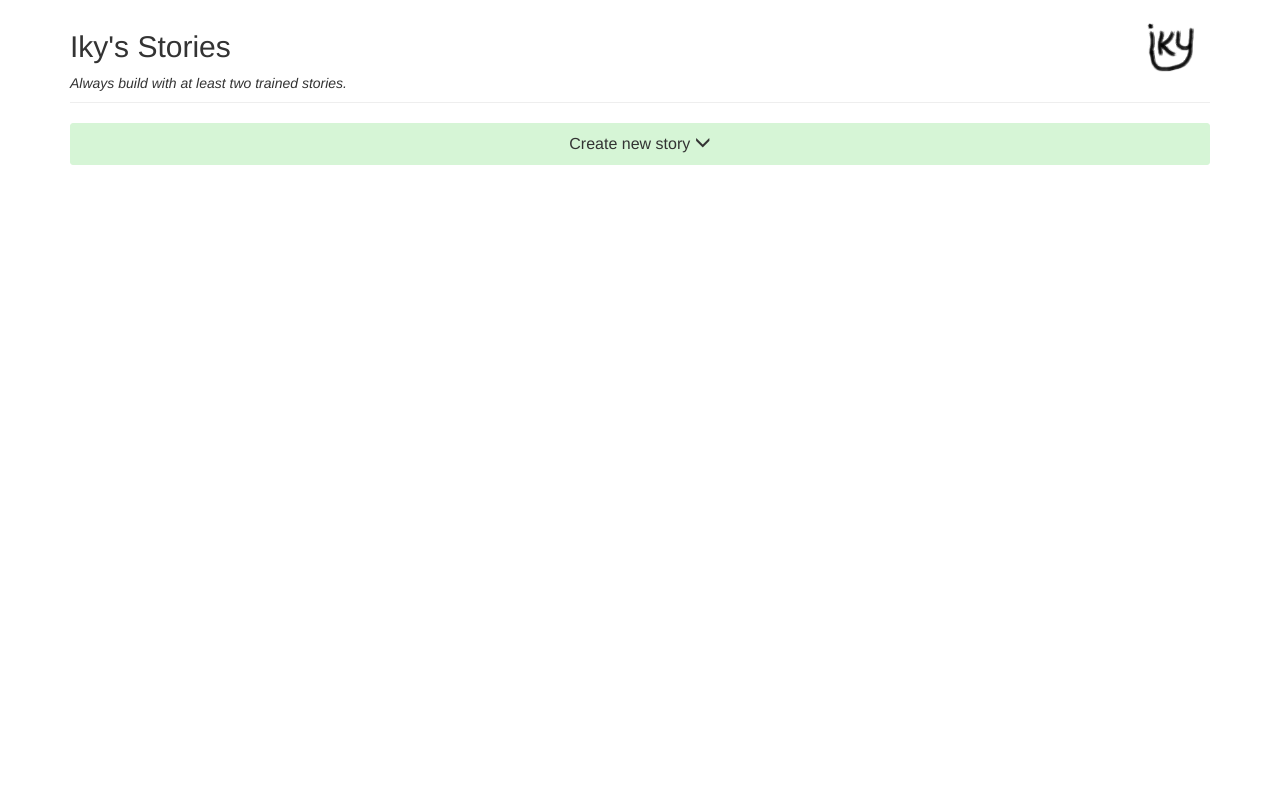
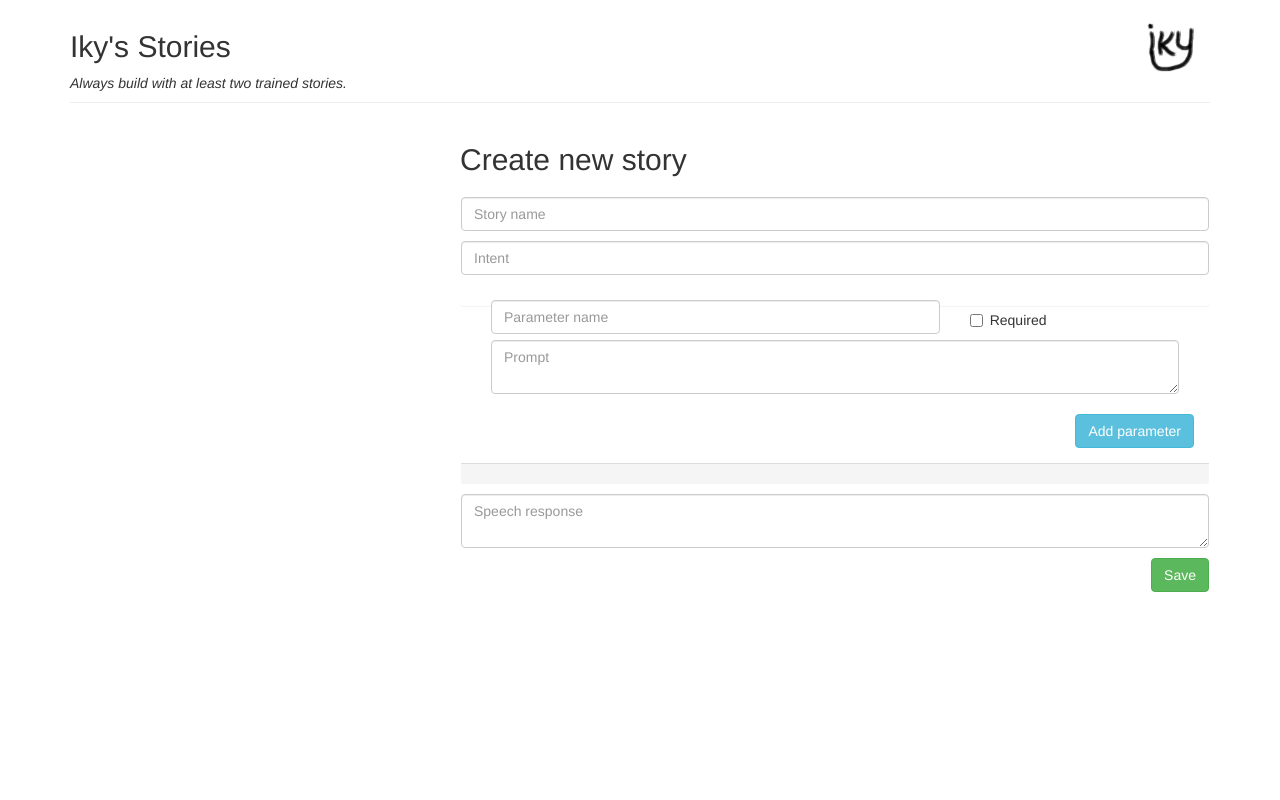
Before and after one commit to hopeman1102/ai_chatbot, a Flask app: page /stories in a window 1280 px wide. Run offline with Flask 2, Linux system fonts and the light colour scheme; data that the repository does not hold is empty; parts of the project's set-up code (start-up, migrations or seed data) failed here and were passed over; some libraries are stand-ins or nearby versions.

Commit message:
initail commit

```diff
--- /dev/null
+++ b/webServer/static/css/stories.css
@@ -0,0 +1,23 @@
+.stories
+{
+    margin-top: 10px;
+    overflow-y: scroll;
+    padding-right: 10px;
+}
+.story{
+    padding-bottom: 5px;
+     border-bottom: 1px dashed;
+}
+.panel {
+    height: 120px;
+}
+p.flip {
+    line-height: 30px;
+    margin: auto;
+    font-size: 16px;
+    padding: 5px;
+    text-align: center;
+    background: #D6F5D6;
+    border: solid 1px #D6F5D6;
+    border-radius: 3px;
+}
--- a/webServer/static/css/style.css
+++ b/webServer/static/css/style.css
@@ -75,29 +44,6 @@ hr{
   /* Set the fixed height of the footer here */
   height: 60px;
 }
-
-.stories
-{
-    margin-top: 10px;
-}
-.story{
-    padding-bottom: 5px;
-     border-bottom: 1px dashed;
-}
-.panel {
-    height: 120px;
-    display: none;
-}
-p.flip {
-    line-height: 30px;
-    margin: auto;
-    font-size: 16px;
-    padding: 5px;
-    text-align: center;
-    background: #D6F5D6;
-    border: solid 1px #D6F5D6;
-    border-radius: 3px;
-}
 .clear{
     clear: both;
 }
@@ -109,3 +55,26 @@ p.flip {
 width:500px;
 margin:8px 0px;
 }
+
+
+::-webkit-scrollbar-track
+{
+    background-color: #dedede;
+}
+
+::-webkit-scrollbar
+{
+    width: 3px;
+    background-color: #F5F5F5;
+}
+
+::-webkit-scrollbar-thumb
+{
+    -webkit-box-shadow: inset 0 0 6px rgba(0,0,0,.3);
+    background-color: #555;
+}
+
+.box{
+    padding: 10px;
+    border: .1px dashed gray;
+}
--- a/webServer/templates/stories.html
+++ b/webServer/templates/stories.html
@@ -2,6 +2,7 @@
 <head>
     <link rel="stylesheet" type="text/css" href="static/css/bootstrap.min.css">
     <link rel="stylesheet" type="text/css" href="static/css/style.css">
+    <link rel="stylesheet" type="text/css" href="static/css/stories.css">
     <script src="static/js/jquery.min.js"></script>
     <script src="static/js/bootstrap.min.js"></script>
     <script src="static/js/stories.js"></script>
@@ -14,39 +15,58 @@
             <i>Always build with at least two trained stories.</i>
         </div>
         <div class="pull-right">
-		  <a href="/" ><img class="logo-left" src="static/img/iky.png"></a>
+            <a href="/"><img class="logo-left" src="static/img/iky.png"></a>
         </div>
         <div class="clearfix"></div>
     </div>
-		<p class="flip">Create new story <span class="glyphicon glyphicon-menu-down"></span></p>
+
+    <div class="row">
+        <div class="col-md-4">
+            <div class="stories">
+            </div>
+        </div>
+        <div class="col-md-8">
+            <h2>Create new story</h2>
             <div class="form-group newStory panel">
                 <div class="span4">
                     <input type="text" class="form-control" id="storyName" placeholder="Story name" required>
                 </div>
                 <div class="span4">
-			<input class="form-control" placeholder="Lables" id="labels" type="text">
+                    <input class="form-control" placeholder="Intent" size="50" id="actionName" type="text" required>
                 </div>
                 <div class="span4">
-				action,
+                    <div class="panel-body">
+                        <div class="col-md-8">
+                            <input class="form-control" placeholder="Parameter name" size="50" id="paramName" type="text">
+                        </div>
+                        <div class="col-md-4">
+                            <div class="checkbox">
+                              <label><input type="checkbox" value="">Required</label>
+                            </div>
+                        </div>
+                        <div class="col-md-12">
+                        <textarea class="form-control" placeholder="Prompt" id="prompt"  required></textarea>
+                        </div>
+                        <div class="pull-right">
+                            <br>
+                            <button type="button" class="btn btn-info" id="btnAddParams">Add parameter</button>
+                        </div>
+                    </div>
+                    <div class="panel-footer">
+
+                    </div>
+                </div>
+
                 <div class="span4">
-				    <select id="actionType" class="form-control">
-				      <option value=1>Custom Function</option>
-				      <option value=4>Custom message</option>
-				    </select>
-				  </div>
-				  <div class="span4">
-					<input class="form-control" placeholder="Action" size="50" id="actionName" type="text">
-				</div>
+                    <textarea class="form-control" placeholder="Speech response" size="50" id="speechresponse"  required></textarea>
                 </div>
                 <div class="span4">
                     <div class="pull-right">
-			      <button type="button" class="btn btn-primary" id="btnCreateStory" >Create</button>
+                        <button type="button" class="btn btn-success" id="btnCreateStory">Save</button>
                     </div>
                 </div>
             </div>
-		<div class="clear">
         </div>
-		<div class="stories">
     </div>
 </div>
 </body>
```
Also changed, not shown: other parts of webServer/static/css/style.css (+0 -31 lines). Lines whose indentation alone changed are shown as unchanged.
